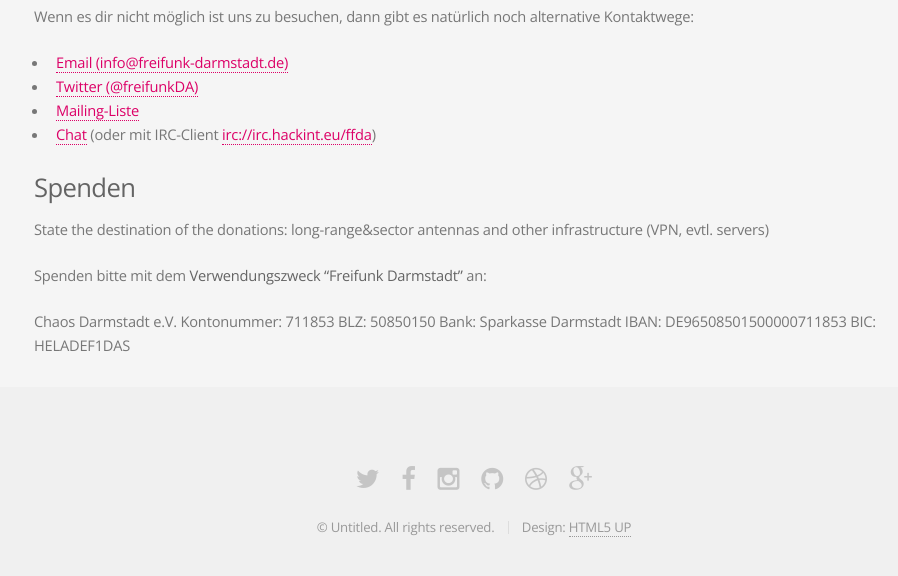
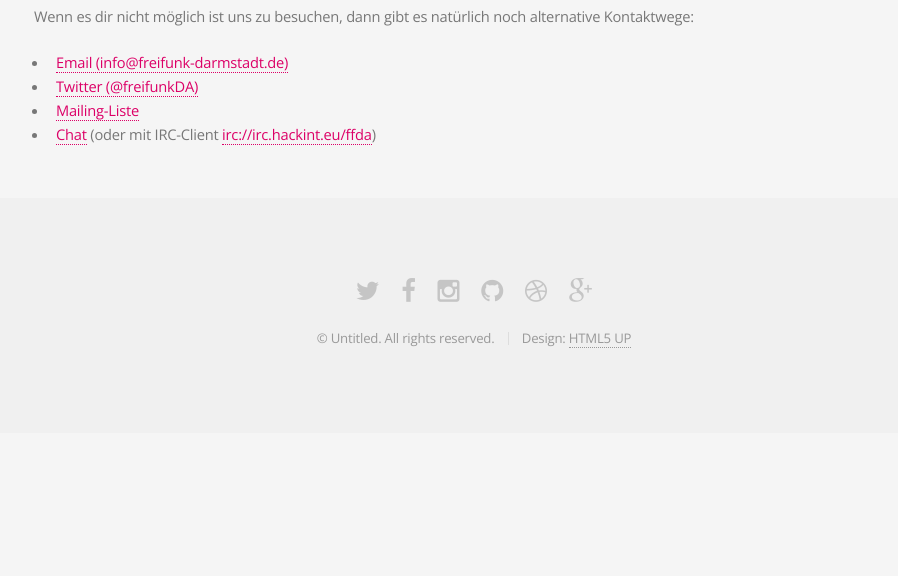
Before and after one commit to mdrenger/darmstadt.freifunk.net, a Jekyll site: the page built from pages/kontakt.md, in a window 1280 px wide and 900 px high, scrolled down 505 px, cut to the strip 278-854 px from the top of the window. Shown: the whole strip, without its empty margins (166-1064 px from the left). Built offline with Jekyll 4.4.1, drawn with Linux system fonts in a browser that asks for light colours; after the commit the page ends 1216 px from its top, so only the background shows below that.

Commit message:
removed spenden info

```diff
--- a/pages/kontakt.md
+++ b/pages/kontakt.md
@@ -23,19 +23,3 @@ Wenn es dir nicht möglich ist uns zu besuchen, dann gibt es natürlich noch alt
 * [Twitter (@freifunkDA)](http://www.twitter.com/freifunkDA)
 * [Mailing-Liste](http://lists.freifunk.net/mailman/listinfo/darmstadt-freifunk.net)
 * [Chat](https://chat.darmstadt.freifunk.net) (oder mit IRC-Client [irc://irc.hackint.eu/ffda](irc://irc.hackint.eu/ffda))
-
-### Spenden
-
-
-State the destination of the donations: long-range&amp;sector antennas and other infrastructure (VPN, evtl. servers)
-
-Spenden bitte mit dem <strong>Verwendungszweck "Freifunk Darmstadt"</strong> an:
-
-<address>
-Chaos Darmstadt e.V.
-Kontonummer: 711853
-BLZ: 50850150
-Bank: Sparkasse Darmstadt
-IBAN: DE96508501500000711853
-BIC: HELADEF1DAS
-</address>
```
